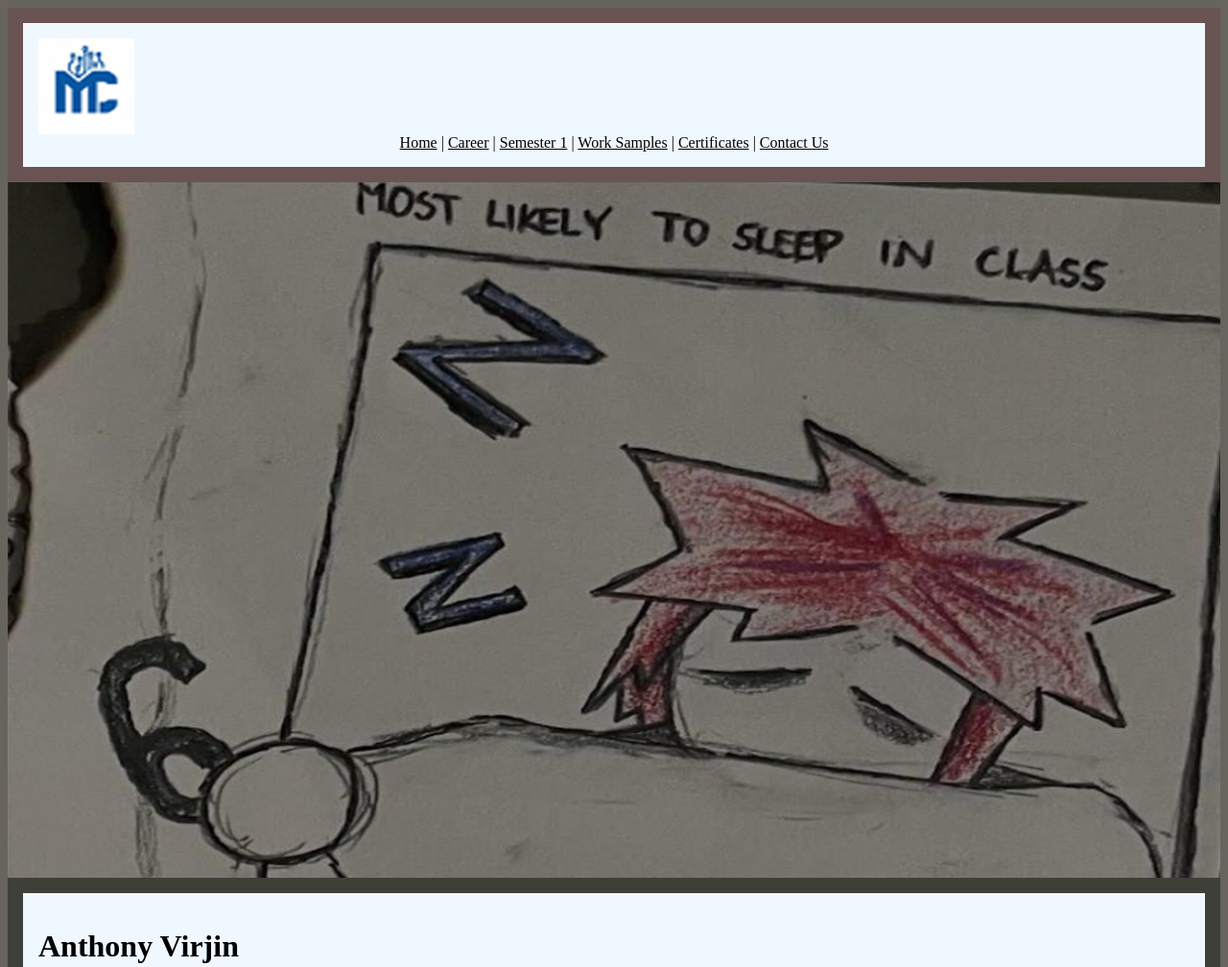
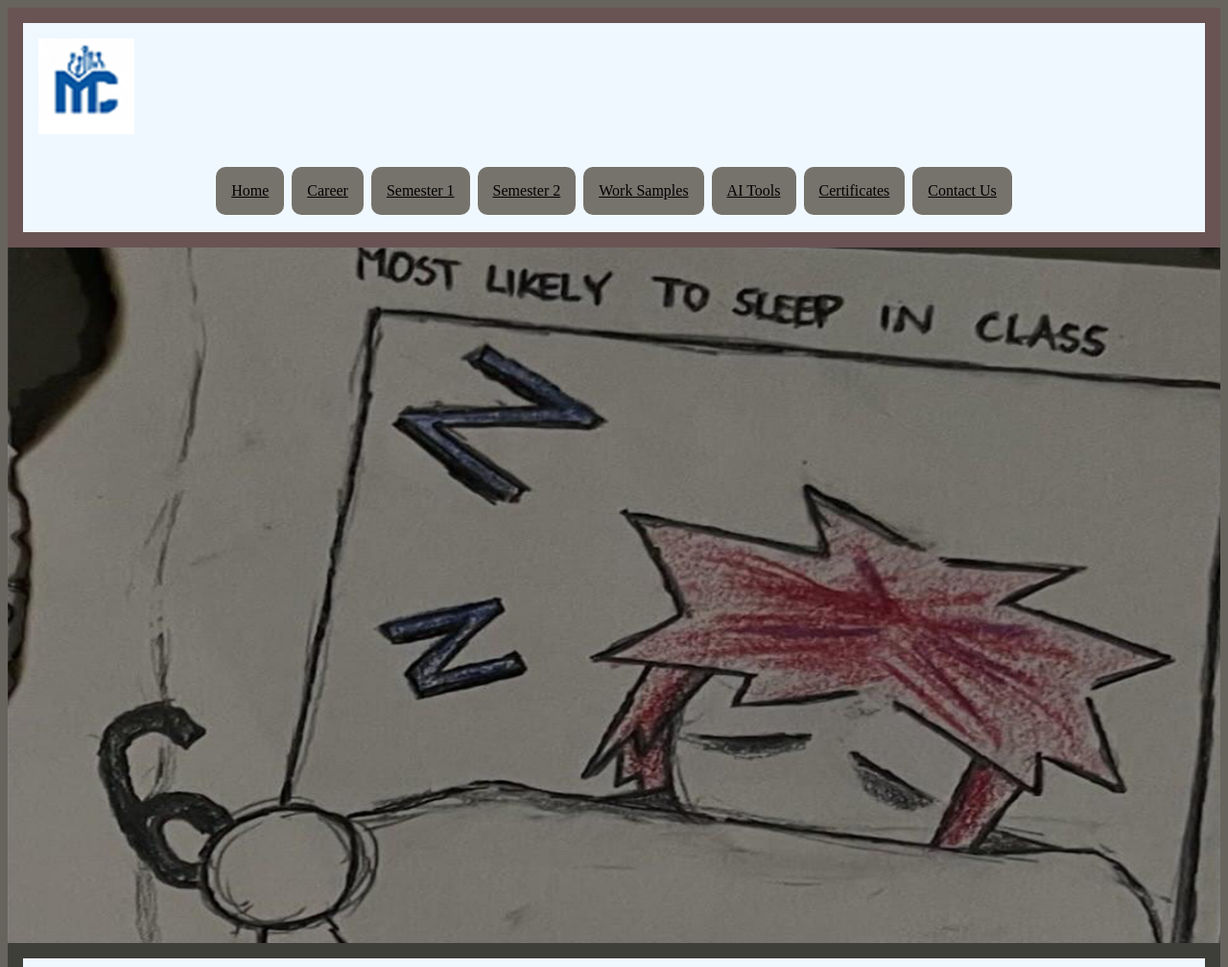
Before and after one commit to 07anthonyv/avirjin042025, a plain HTML site: page index.html in a window 1280 px wide. Shown: the top 1008 px of the page at 96% size. Drawn offline with Linux system fonts and the light colour scheme.

Commit message:
Added Semester 2, AI Links, and Fixed Nav

```diff
--- a/index.html
+++ b/index.html
@@ -12,14 +12,17 @@
     <header id="pageheader">
       <div class="container">
         <div id="logo"></div>
-        <nav>
-          <a href="index.html">Home</a> | <a href="#career">Career</a> |
-          <a href="#semster1">Semester 1</a> |
-          <!--TODO: Uncomment when semester 2 begins
-          <a href="#semester2">Semester 2</a> | -->
-          <a href="worksamples.html">Work Samples</a> |
-          <a href="certificates.html">Certificates</a> |
-          <a href="contactus.html">Contact Us</a>
+        <nav id="topnav">
+          <ul>
+            <li><a href="index.html">Home</a></li>
+            <li><a href="#career">Career</a></li>
+            <li><a href="#semster1">Semester 1</a></li>
+            <li><a href="#semester2">Semester 2</a></li>
+            <li><a href="worksamples.html">Work Samples</a></li>
+            <li><a href="#aifooter">AI Tools</a></li>
+            <li><a href="certificates.html">Certificates</a></li>
+            <li><a href="contactus.html">Contact Us</a></li>
+          </ul>
         </nav>
       </div>
     </header>
@@ -116,8 +119,7 @@
     <!-- End Semester1 -->
 
     <!-- Begin Semester2 -->
-    <!--TODO: Uncomment when we hit semester 2
-     <section id="semester2">
+    <section id="semester2">
       <div class="container">
         <h2>Semester 2</h2>
         <ul>
@@ -126,7 +128,7 @@
           <li>Assignment 3</li>
         </ul>
       </div>
-    </section> -->
+    </section>
     <!-- End Semester2 -->
 
     <!-- Begin PageFooter -->
--- a/styles.css
+++ b/styles.css
@@ -17,9 +17,25 @@ body {
   min-height: auto;
 }
 #pageheader .container {
-  background-color: none;
   min-height: auto;
+}
+#pageheader nav {
   text-align: center;
+}
+#pageheader nav ul {
+  list-style-type: none;
+  margin: 0;
+  padding: 0;
+}
+#pageheader nav ul li {
+  padding: 1rem;
+  border: 2px solid none;
+  background-color: #76736c;
+  margin: 2px;
+  border-radius: 10px;
+}
+#pageheader nav ul li:hover {
+  background-color: #80736c;
 }
 #logo {
   width: 6.25rem;
@@ -103,3 +119,19 @@ audio {
 a {
   color: black;
 }
+@media screen and (min-width: 600px) {
+  #pageheader nav ul {
+    background-color: none;
+    margin-top: 2rem;
+  }
+
+  #pageheader nav ul li {
+    display: inline-block;
+  }
+  #pagecontent {
+    background-color: none;
+  }
+  #career {
+    background-color: none;
+  }
+}
```
Also changed, not shown: Demos/Markdown002/Images/markdownlogo.jpg (added), 2 other files.
